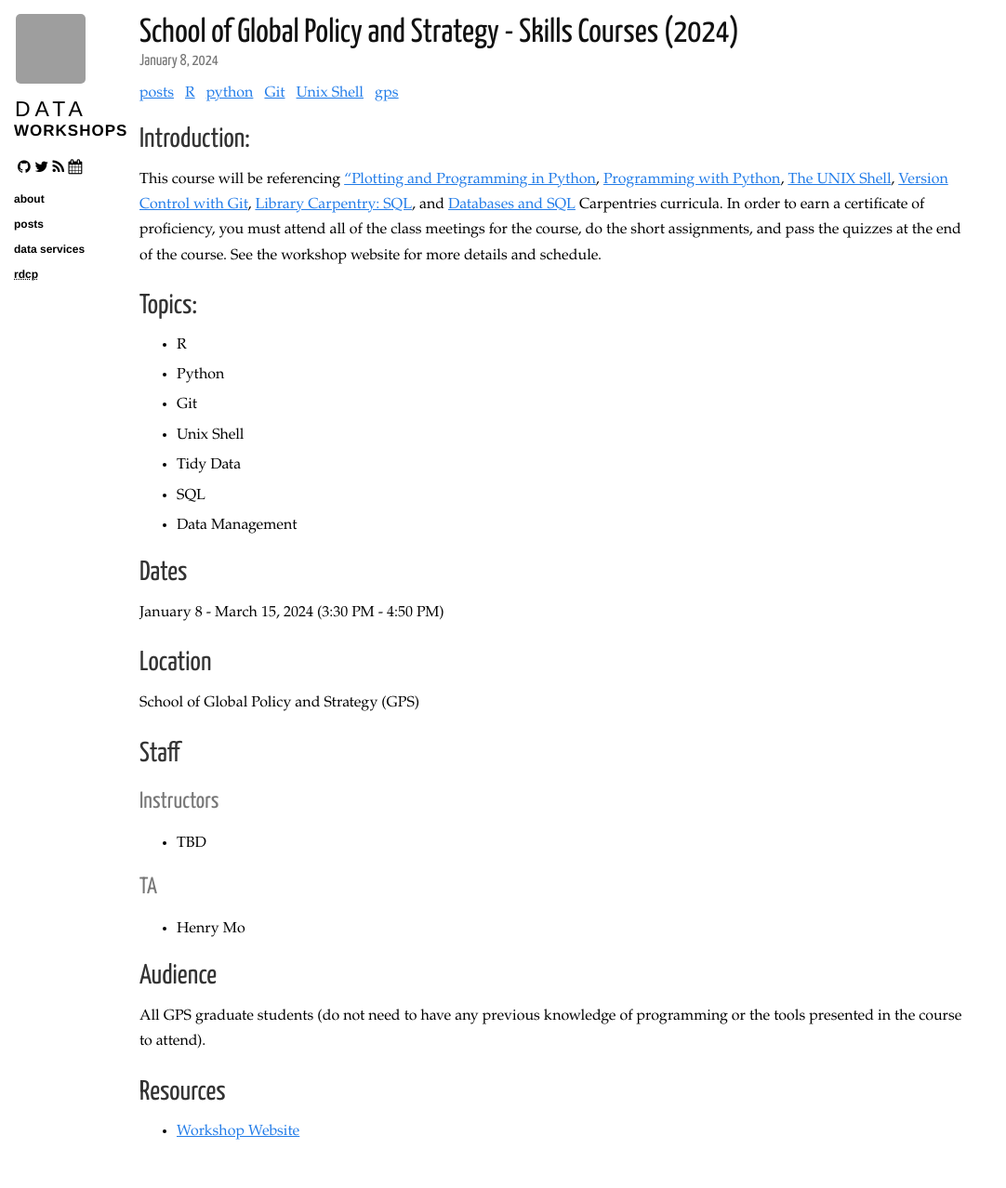
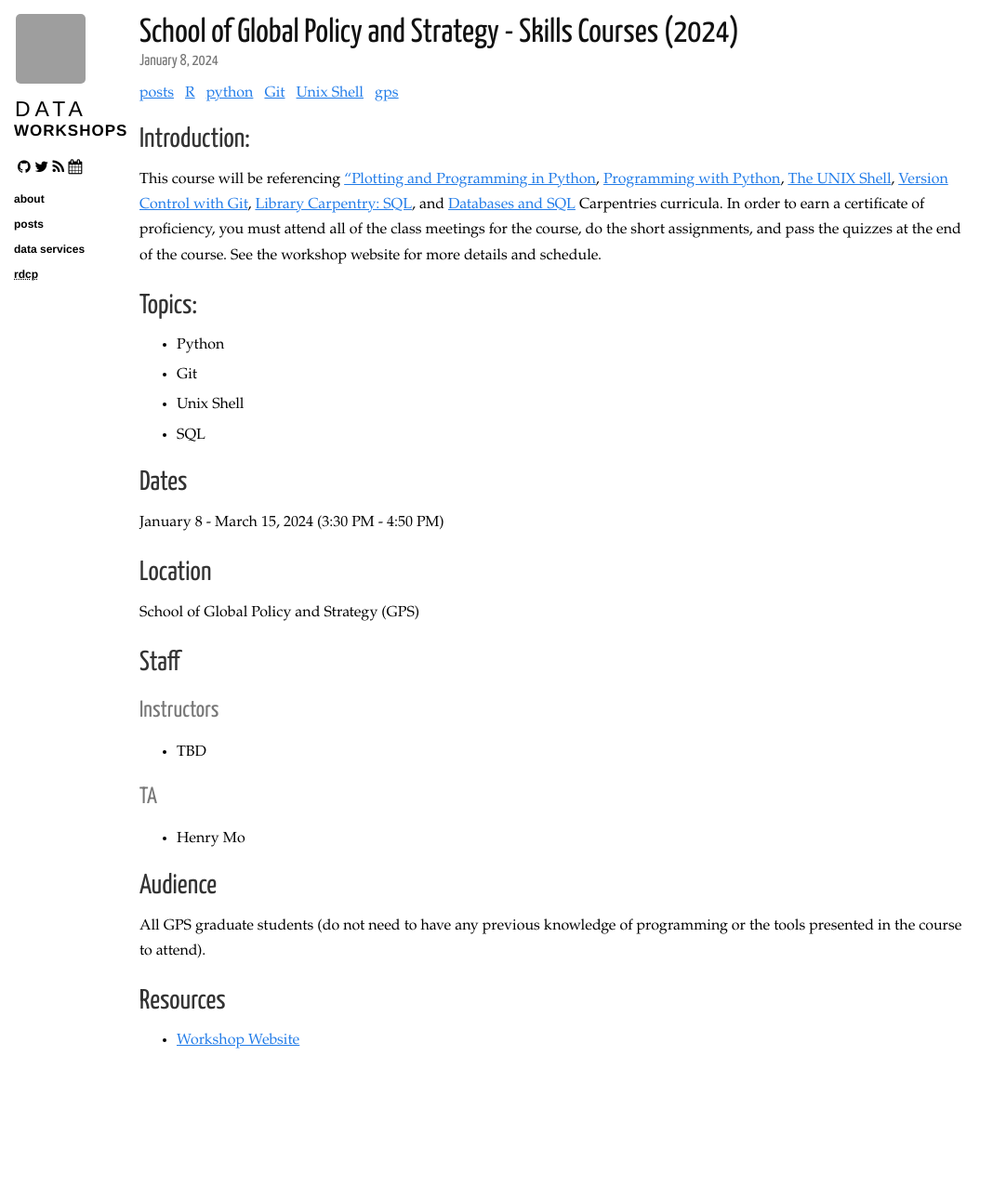
Before and after one commit to ucsdlib/workshops, a Jekyll site: the page built from _posts/2024-01-08-gps-skills-courses.markdown, in a window 1280 px wide. Shown: the whole page at 93% size, without its empty margins (0-1082 px from the left). Built offline with Jekyll 4.4.1, drawn with Linux system fonts in a browser that asks for light colours; nearby versions of some CDN libraries; after the commit the page ends 1181 px from its top, so only the background shows below that; grey boxes are pictures that could not be loaded.

Commit message:
Removes Topics from GPS 2024

```diff
--- a/_posts/2024-01-08-gps-skills-courses.markdown
+++ b/_posts/2024-01-08-gps-skills-courses.markdown
@@ -16,13 +16,10 @@ This course will be referencing ["Plotting and Programming in Python](http://swc
 
 ## Topics:
 
-* R
 * Python
 * Git
 * Unix Shell
-* Tidy Data
 * SQL
-* Data Management
 
 ## Dates
 January 8 - March 15, 2024 (3:30 PM - 4:50 PM)
```
